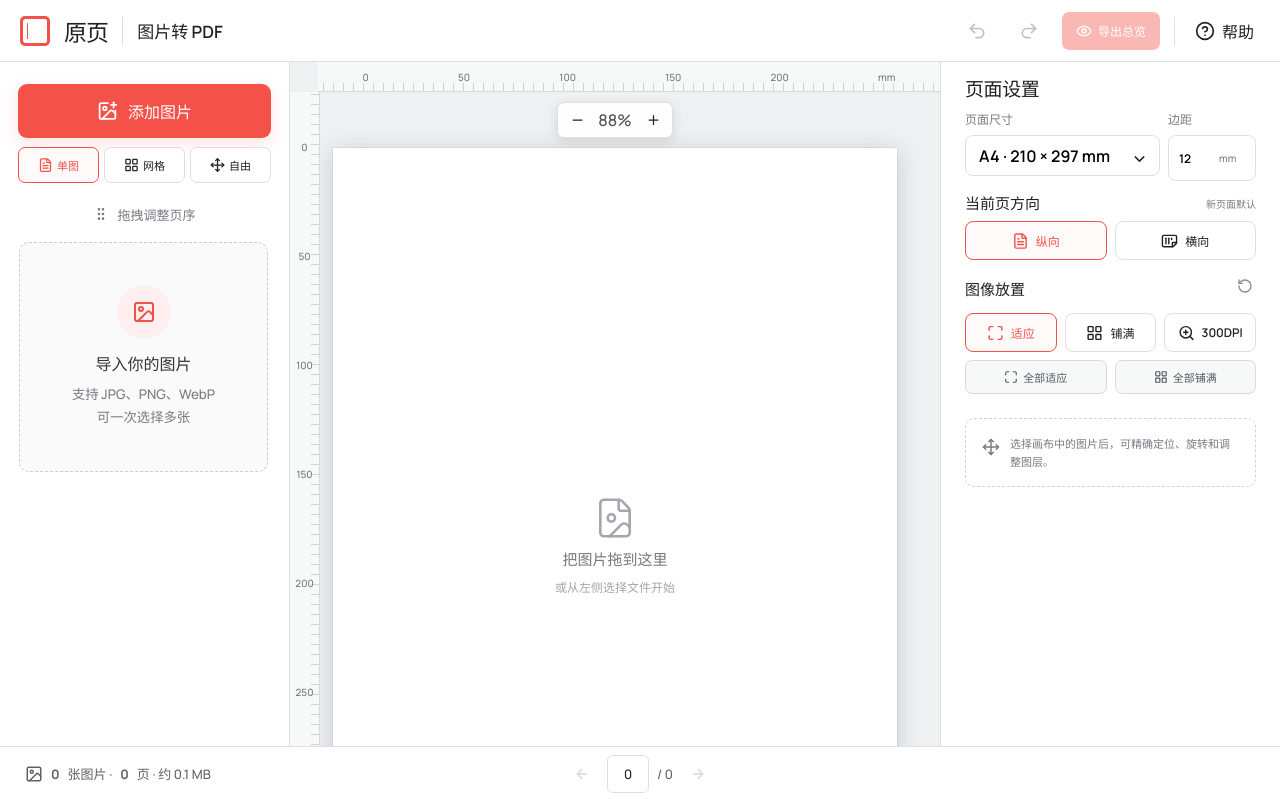
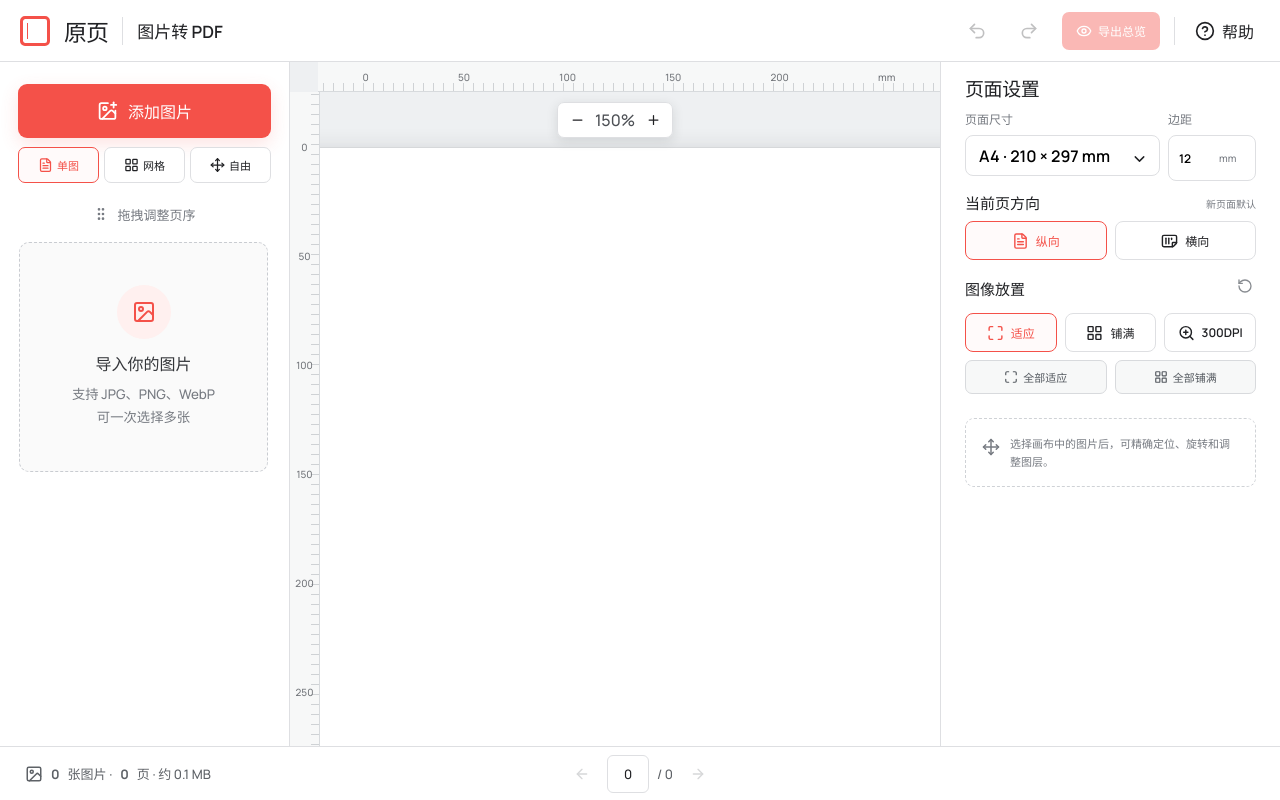
Before and after one commit to sange0613/image-to-pdf-studio, a React (Vite) app: page / in a window 1280 px wide. Built offline with nearby package versions, Linux system fonts and the light colour scheme.

Commit message:
Set default preview zoom to 150 percent

```diff
--- a/src/main.jsx
+++ b/src/main.jsx
@@ -16,6 +16,9 @@ import './styles.css'
 
 const DEFAULT_SETTINGS = { pagePreset: 'a4', landscape: false, margin: 12, fitMode: 'contain' }
 const IMAGE_TYPES = /image\/(jpeg|png|webp)/
+const MIN_ZOOM = 35
+const MAX_ZOOM = 200
+const DEFAULT_ZOOM = 150
 
 function PageThumbnail({ page, index, active, onSelect, onRemove, onDrop, onDragStart }) {
   return <article className={`thumb-row ${active ? 'selected' : ''}`} draggable onDragStart={onDragStart} onDragOver={event => event.preventDefault()} onDrop={onDrop} onClick={onSelect}>
@@ -34,9 +37,9 @@ function EditorCanvas({ page, pageSize, selectedId, onSelect, onPointerDrag, zoo
     <div className="ruler top-ruler"><span>0</span><span>50</span><span>100</span><span>150</span><span>200</span><span>mm</span></div>
     <div className="ruler side-ruler"><span>0</span><span>50</span><span>100</span><span>150</span><span>200</span><span>250</span></div>
     <div className="zoom-control editor-zoom-control" aria-label="预览大小">
-      <button aria-label="缩小预览" onClick={() => onZoomChange(Math.max(35, zoom - 10))}><Minus /></button>
+      <button aria-label="缩小预览" onClick={() => onZoomChange(Math.max(MIN_ZOOM, zoom - 10))}><Minus /></button>
       <span>{zoom}%</span>
-      <button aria-label="放大预览" onClick={() => onZoomChange(Math.min(140, zoom + 10))}><Plus /></button>
+      <button aria-label="放大预览" onClick={() => onZoomChange(Math.min(MAX_ZOOM, zoom + 10))}><Plus /></button>
     </div>
     <div className="canvas-wrap" onDragOver={event => event.preventDefault()} onDrop={onDropFiles}>
       <div className="page-canvas" style={{ width: canvasWidth, height: canvasHeight }} onPointerDown={() => onSelect(null)}>
@@ -119,7 +122,7 @@ function App() {
   const [activePageId, setActivePageId] = useState(null)
   const [selectedId, setSelectedId] = useState(null)
   const [layoutMode, setLayoutMode] = useState('pages')
-  const [zoom, setZoom] = useState(88)
+  const [zoom, setZoom] = useState(DEFAULT_ZOOM)
   const [draggingPageId, setDraggingPageId] = useState(null)
   const [notice, setNotice] = useState('')
   const [busy, setBusy] = useState(false)
```
